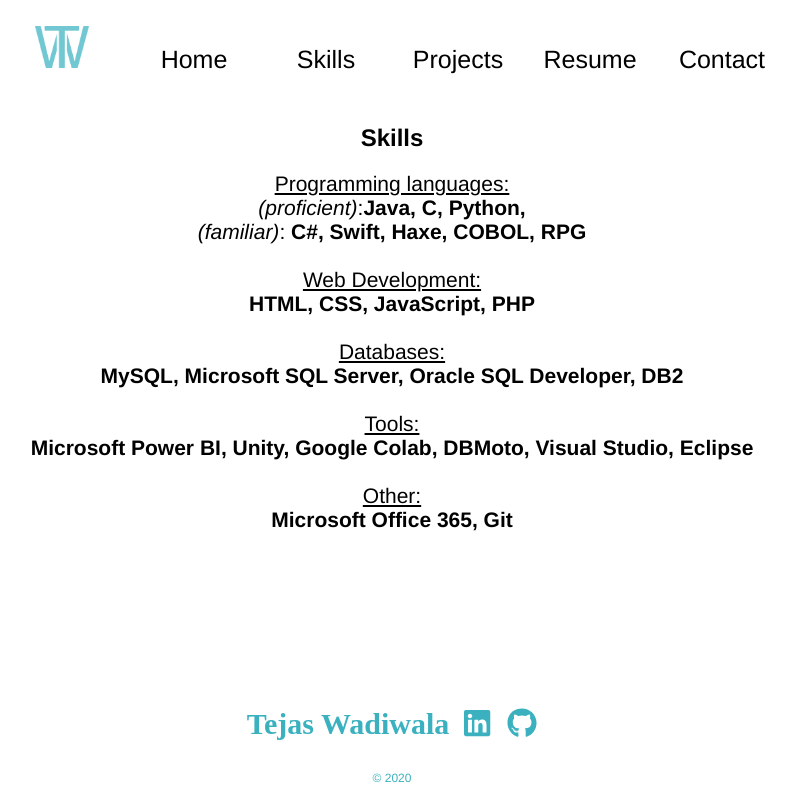
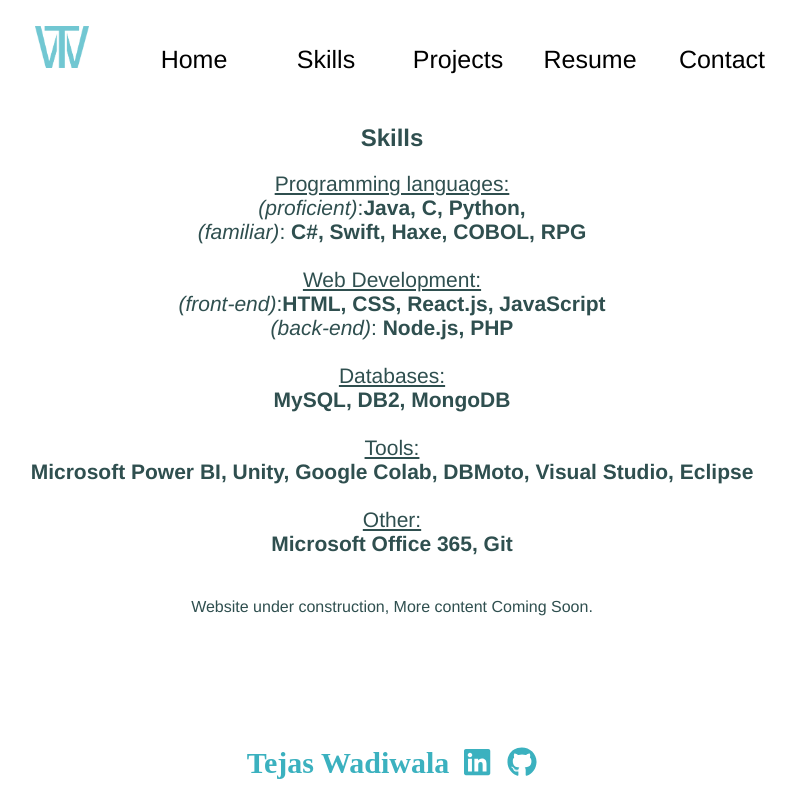
Before and after one commit to tejaswadiwala/portfolio-reactjs, a React (Create React App) app: page /skills in a window 1280 px wide. Shown: the whole page, without its empty margins (248-1044 px from the left). Built offline with nearby package versions, Linux system fonts and the light colour scheme.

Commit message:
Added construction msg, and updated the resume file

```diff
--- a/src/App.css
+++ b/src/App.css
@@ -21,12 +21,6 @@
 
 .pad {
   padding-top: 10px;
-}
-
-.footer {
-  font-size: 12px;
-  padding-bottom: 25px;
-  color: #3bb1bf;
 }
 
 .icons {
--- a/src/pages/ContactPage.js
+++ b/src/pages/ContactPage.js
@@ -5,6 +5,7 @@
 const ContactPage = () => (
     <>
     <br />
+    <font color="#2F4F4F">
     <h2>Contact Me</h2>
     <span className="contacts-heading">
         <u>Email:</u><br />
@@ -23,6 +24,9 @@
             <FontAwesomeIcon className="icons-body" icon={faGithub} />
         </a> <br /><br />
     </span>
+
+    <br />Website under construction, More content Coming Soon.
+    </font>
     </>
 );
 
--- a/src/pages/Footer.js
+++ b/src/pages/Footer.js
@@ -19,9 +19,6 @@
         </a>
         </p>
     </div>
-    <div className="footer">
-        &#169; 2020
-    </div>
     </>
 );
 
--- a/src/pages/HomePage.js
+++ b/src/pages/HomePage.js
@@ -4,13 +4,15 @@
 
 const HomePage = () => (
     <>
+    <font color="#2F4F4F">
     <div>
     <img src={Photo} className="image-round" height="200" width="200" alt="TW"></img>
-        <h1> Hello, I am Tejas Wadiwala</h1>
+        <h1> Hello and Welcome to my website, I am Tejas Wadiwala</h1>
     </div>
     <h2>Software Developer | Master's in Computer Science</h2>
     <h3>Actively seeking full-time positions
-        starting Fall 2020</h3>
+        starting Fall 2020</h3></font>
+
     </>
 );
 
--- a/src/pages/ProjectsPage.js
+++ b/src/pages/ProjectsPage.js
@@ -3,11 +3,14 @@
 const ProjectsPage = () => (
     <>
     <br/>
+    <font color="#2F4F4F">
     <div>
     <h2>For a list of projects, please visit my GitHub Link:</h2>
     <h2><a href="https://github.com/tejaswadiwala">GitHub</a></h2>
+
+    <br />Website under construction, More content Coming Soon.
     </div>
-
+    </font>
     </>
 );
 
--- a/src/pages/ResumePage.js
+++ b/src/pages/ResumePage.js
@@ -5,8 +5,12 @@
 const ResumePage = () => (
     <>
     <br/>
+    <font color="#2F4F4F">
     <h2>Resume</h2>
     <h2><a href={Resume}>Download</a></h2>
+
+    <br />Website under construction, More content Coming Soon.
+    </font>
     </>
 );
 
--- a/src/pages/SkillsPage.js
+++ b/src/pages/SkillsPage.js
@@ -3,6 +3,7 @@
 const SkillsPage = () => (
     <>
      <br/>
+     <font color="#2F4F4F">
      <div>
     <h2>Skills</h2>
     <span className="skills-heading">
@@ -11,10 +12,11 @@
         <i>(familiar)</i>:<b> C#, Swift, Haxe, COBOL, RPG </b> <br/><br/>
 
         <u>Web Development:</u> <br />
-        <b>HTML, CSS, JavaScript, PHP</b><br/> <br />
+        <i> (front-end)</i>:<b>HTML, CSS, React.js, JavaScript</b><br/>
+        <i>(back-end)</i>:<b> Node.js, PHP</b><br/><br />
 
         <u>Databases:</u> <br />
-        <b>MySQL, Microsoft SQL Server, Oracle SQL Developer, DB2</b><br/> <br />
+        <b>MySQL, DB2, MongoDB</b><br/> <br />
 
         <u>Tools:</u> <br />
         <b>Microsoft Power BI, Unity, Google Colab, DBMoto, Visual Studio, Eclipse</b><br/> <br />
@@ -23,7 +25,9 @@
         <b>Microsoft Office 365, Git</b><br/> <br />
 
     </span>
+    <br />Website under construction, More content Coming Soon.
     </div>
+    </font>
     </>
 );
 
```
Also changed, not shown: 1 other file (tests, documents, lock files or other folders).
